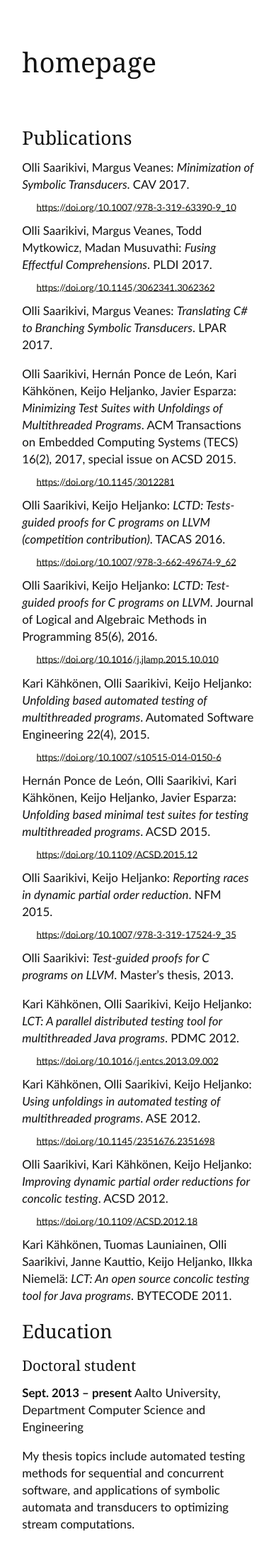
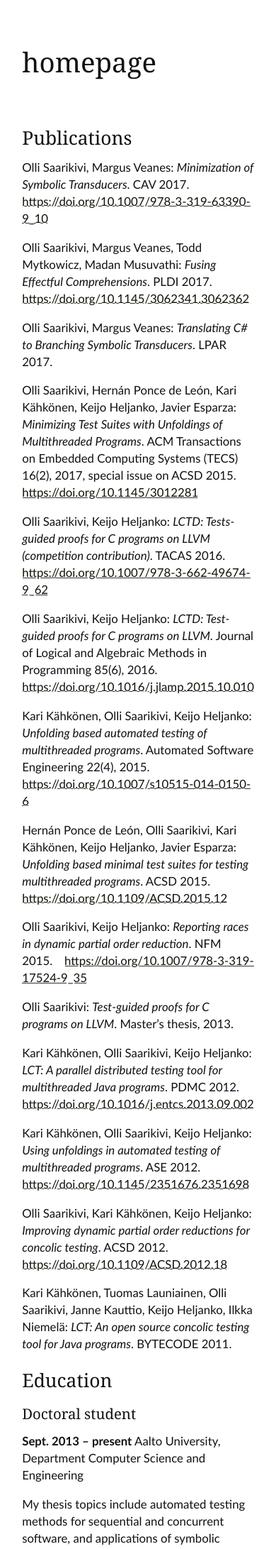
Before and after one commit to OlliSaarikivi/homepage, a Jekyll site: the page built from cv.md, in a window 390 px wide. Shown: the top 2183 px of the page at 71% size. Built offline with Jekyll 4.4.1, drawn with Linux system fonts in a browser that asks for light colours; our own code applies the rules of GitHub Pages for plain Markdown files; the repository's description, which GitHub fills in, is left out.

Commit message:
Update style.css

```diff
--- a/assets/css/style.css
+++ b/assets/css/style.css
@@ -143,7 +143,7 @@
 /* Sidenotes, margin notes, figures, captions */
 img { max-width: 100%; }
 
-.sidenote, .marginnote, .maybemargin { float: right;
+.sidenote, .marginnote { float: right;
                          clear: right;
                          margin-right: -60%;
                          width: 50%;
@@ -168,7 +168,7 @@
 .sidenote:before { content: counter(sidenote-counter) " ";
                    top: -0.5rem; }
 
-blockquote .sidenote, blockquote .marginnote, blockquote .maybemargin { margin-right: -82%;
+blockquote .sidenote, blockquote .marginnote { margin-right: -82%;
                                                min-width: 59%;
                                                text-align: left; }
 
@@ -184,7 +184,7 @@
 
 h1 > code, h2 > code, h3 > code { font-size: 0.80em; }
 
-.marginnote > code, .sidenote > code, .maybemargin > code { font-size: 1rem; }
+.marginnote > code, .sidenote > code { font-size: 1rem; }
 
 pre.code { font-size: 0.9rem;
            width: 52.5%;
@@ -231,7 +231,6 @@
                             blockquote p, blockquote footer { width: 100%; }
                             label.margin-toggle:not(.sidenote-number) { display: inline; }
                             .sidenote, .marginnote { display: none; }
-                            .maybemargin,
                             .margin-toggle:checked + .sidenote,
                             .margin-toggle:checked + .marginnote { display: block;
                                                                    float: left;
@@ -244,3 +243,22 @@
                             label { cursor: pointer; }
                             div.table-wrapper, table { width: 85%; }
                             img { width: 100%; } }
+
+@media not (max-width: 760px) {
+.maybemargin { float: right;
+                         clear: right;
+                         margin-right: -60%;
+                         width: 50%;
+                         margin-top: 0;
+                         margin-bottom: 0;
+                         font-size: 1.1rem;
+                         line-height: 1.3;
+                         vertical-align: baseline;
+                         position: relative; }
+
+blockquote .maybemargin { margin-right: -82%;
+                                               min-width: 59%;
+                                               text-align: left; }
+
+.maybemargin > code { font-size: 1rem; }
+}
```
